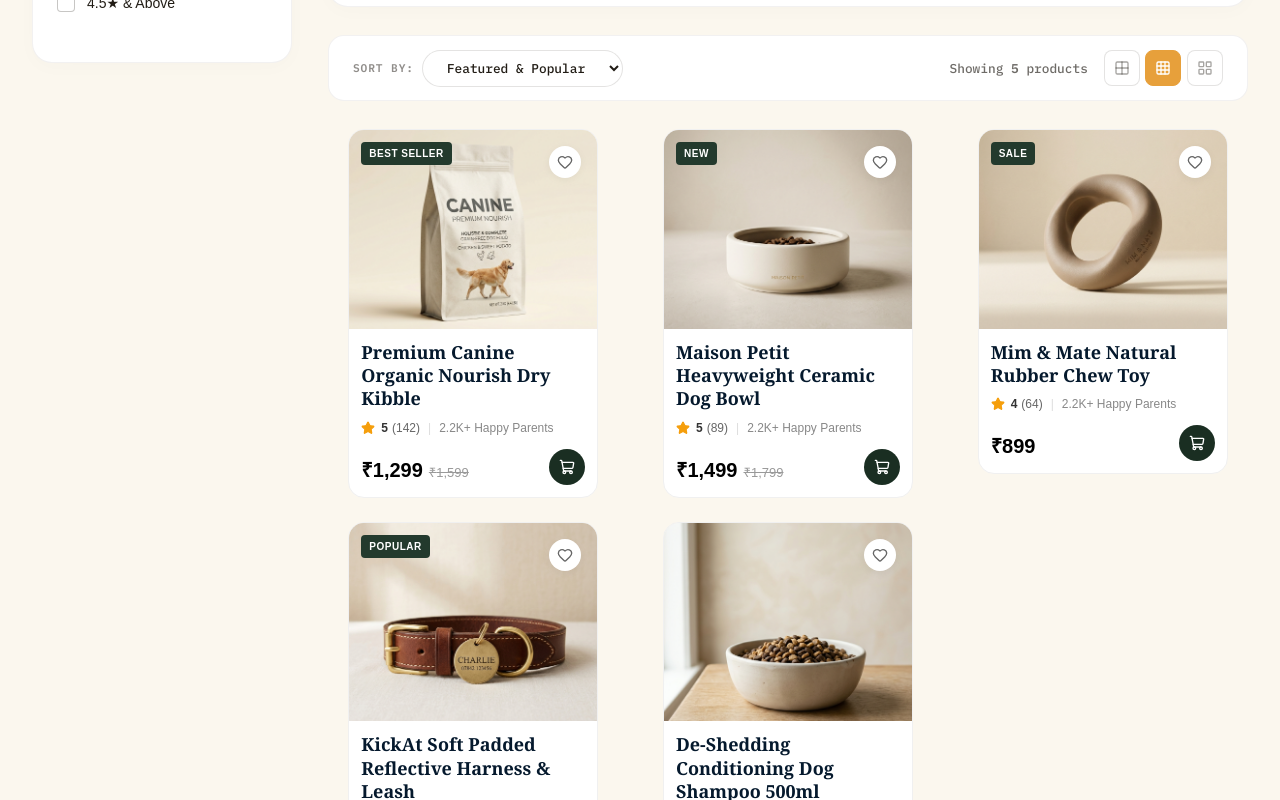
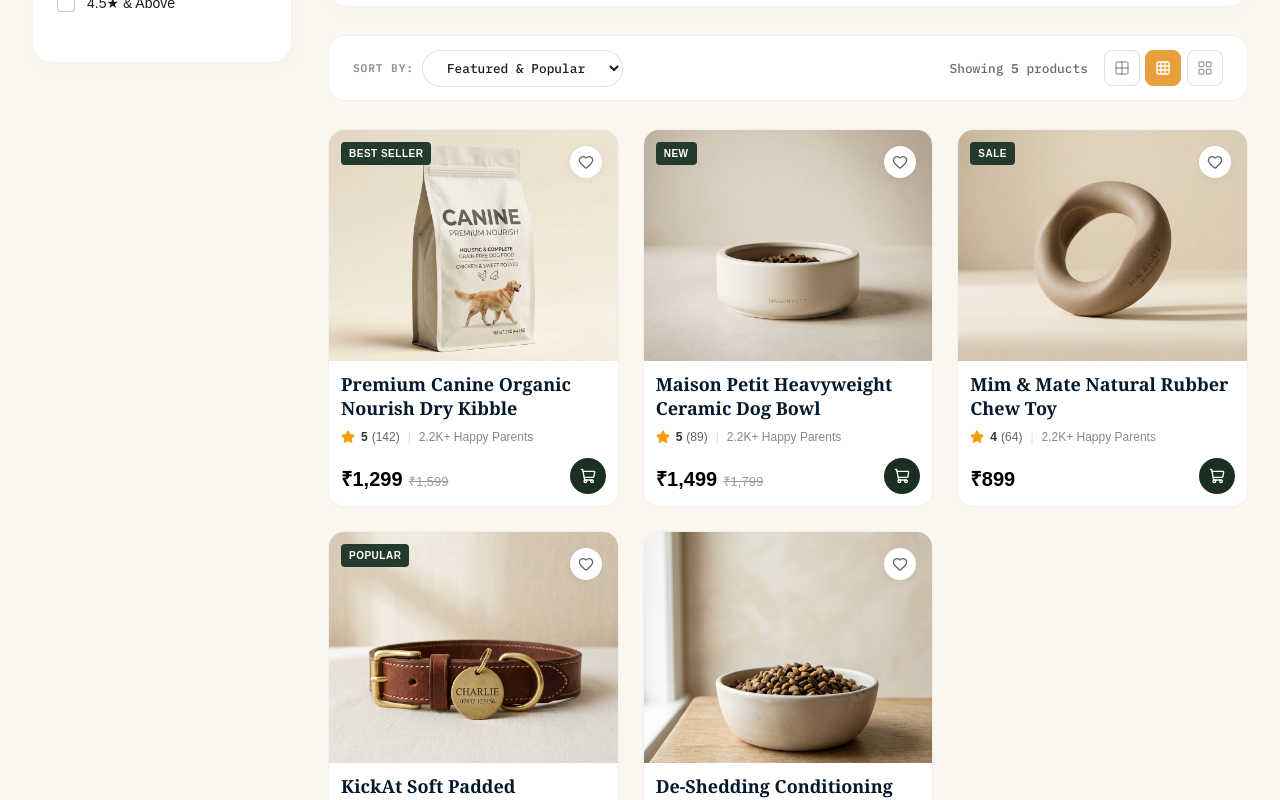
Before and after one commit to SevenX-Labs/kickat-client, a Next.js app: page /category/1 in a window 1280 px wide. Shown: the part 700-1500 px from the top of the page. Built offline with nearby package versions, Linux system fonts and the light colour scheme.

Commit message:
feat: implement CSS modules for CategoryListing, ProductCard, and CategoryExplorer components

```diff
--- a/src/components/category/CategoryListing.module.css
+++ b/src/components/category/CategoryListing.module.css
@@ -425,14 +425,8 @@
 
 .bestsellersGrid {
   display: grid;
-  grid-template-columns: repeat(1, 1fr);
+  grid-template-columns: repeat(auto-fill, minmax(220px, 1fr));
   gap: 1rem;
-}
-
-@media (min-width: 640px) {
-  .bestsellersGrid {
-    grid-template-columns: repeat(3, 1fr);
-  }
 }
 
 .bestsellerCard {
--- a/src/components/common/ProductCard/ProductCard.module.css
+++ b/src/components/common/ProductCard/ProductCard.module.css
@@ -7,8 +7,6 @@
   overflow: hidden;
   transition: box-shadow 0.3s ease, transform 0.3s ease;
   width: 100%;
-  max-width: 250px;
-  margin: 0 auto;
   align-self: start;
 }
 
--- a/src/components/shop/CategoryExplorer.module.css
+++ b/src/components/shop/CategoryExplorer.module.css
@@ -615,20 +615,8 @@
 /* Product Grid */
 .productGrid {
   display: grid;
-  grid-template-columns: repeat(1, 1fr);
+  grid-template-columns: repeat(auto-fill, minmax(220px, 1fr));
   gap: 1.5rem;
-}
-
-@media (min-width: 640px) {
-  .productGrid {
-    grid-template-columns: repeat(2, 1fr);
-  }
-}
-
-@media (min-width: 1024px) {
-  .productGrid {
-    grid-template-columns: repeat(3, 1fr);
-  }
 }
 
 /* Product List View */
```
